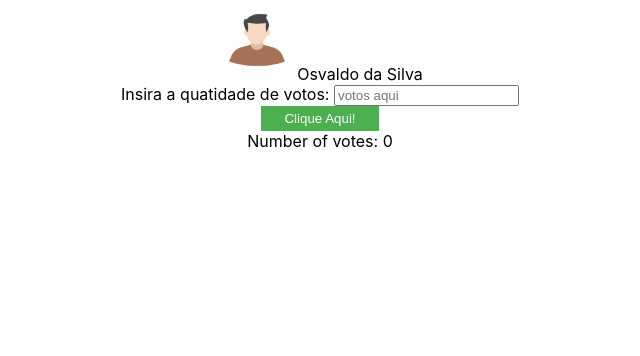
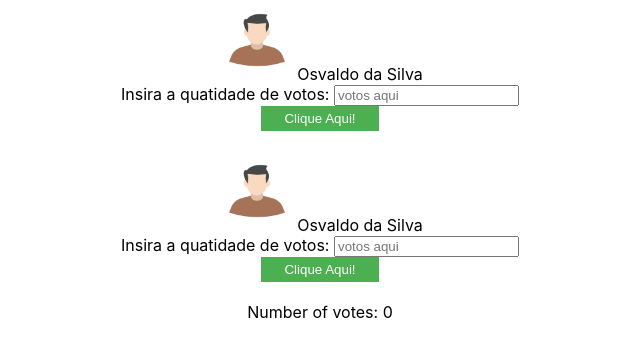
Before and after one commit to aalmeidatw/eleicoes-app, a React (Create React App) app: page / in a window 1280 px wide. Shown: the top 356 px of the page, without its empty margins (320-960 px from the left). Built offline with nearby package versions, Linux system fonts and the light colour scheme.

Commit message:
adiciona mais um candidato

```diff
--- a/src/App.js
+++ b/src/App.js
@@ -36,8 +36,19 @@ class App extends Component {
           icon={manIcon}
           OnChange={this.setNewVoteState}
           onClick={this.onClickGetVotes}
+        />
 
-      />
+      <br />
+
+        <Candidate
+          name={'Osvaldo da Silva'}
+          icon={manIcon}
+          OnChange={this.setNewVoteState}
+          onClick={this.onClickGetVotes}
+        />
+
+      <br />
+
         <Votes votes={this.state.totalVotes}  />
       </div>
     );
```
